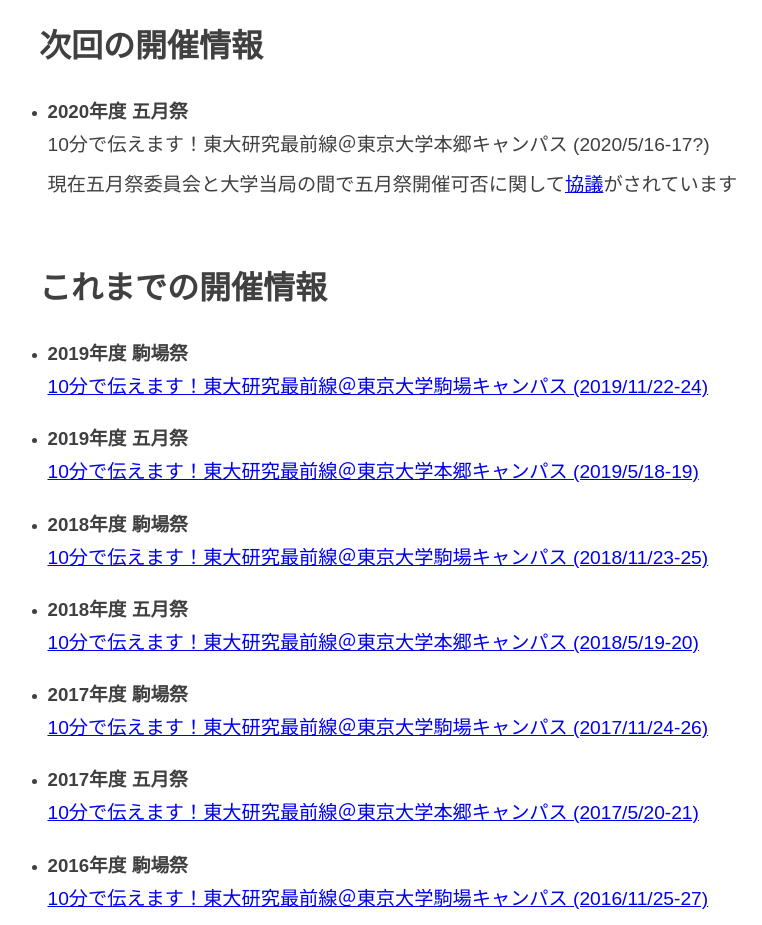
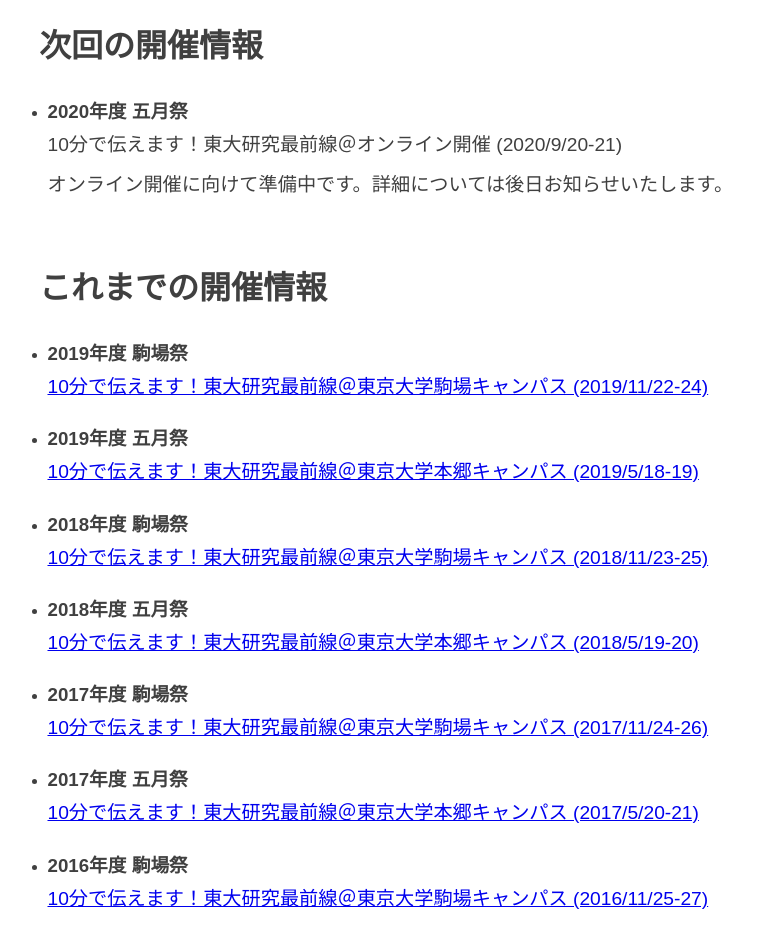
Before and after one commit to ut-10min/ut-10min.github.io, a plain HTML site: page index.html in a window 1280 px wide. Shown: the part 840-1765 px from the top of the page, without its empty margins (251-1013 px from the left). Drawn offline with nearby package versions, Linux system fonts and the light colour scheme.

Commit message:
update notice for online 10min

```diff
--- a/index.html
+++ b/index.html
@@ -69,8 +69,8 @@
             <ul id="past-list">
                 <li>
                     <h3>2020年度 五月祭</h3>
-                        <p>10分で伝えます！東大研究最前線＠東京大学本郷キャンパス (2020/5/16-17?)</p>
-                        <p>現在五月祭委員会と大学当局の間で五月祭開催可否に関して<a href="https://twitter.com/gogatsusai/status/1241240674780901376" target="_blank">協議</a>がされています</p>
+                        <p>10分で伝えます！東大研究最前線＠オンライン開催 (2020/9/20-21)</p>
+                        <p>オンライン開催に向けて準備中です。詳細については後日お知らせいたします。</p>
                 </li>
             </ul>
             <p>&nbsp;</p>
```
